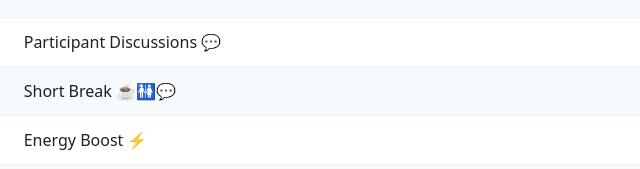
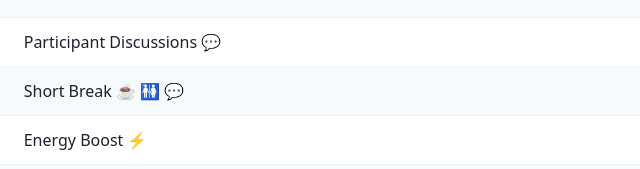
Before and after one commit to vinamelody/2021-website, a Gatsby site: page / in a window 1280 px wide. Shown: the part 6709-6878 px from the top of the page, 406-1046 px from the left. Built offline with nearby package versions, Linux system fonts and the light colour scheme; Gatsby itself is replaced by a stand-in of ours; what @tailwindcss/ui would draw is missing.

Commit message:
Fix spacing

```diff
--- a/src/data/schedule.js
+++ b/src/data/schedule.js
@@ -53,7 +53,7 @@ const schedule = [
     "speaker_twitter": "iosconfsg",
     "talk_description": "15 minutes break",
     "talk_type": "shortbreak",
-    "title": "Break ☕️🚻💬"
+    "title": "Break ☕ 🚻 💬"
   },
   {
     "activity": "iosconfsg21.workshop1",
@@ -123,7 +123,7 @@ const schedule = [
     "speaker_twitter": "iosconfsg",
     "talk_description": "15 minutes break",
     "talk_type": "shortbreak",
-    "title": "Break ☕️🚻💬"
+    "title": "Break ☕ 🚻 💬"
   },
   {
     "activity": "iosconfsg21.workshop2",
@@ -235,7 +235,7 @@ const schedule = [
     "speaker_twitter": "iosconfsg",
     "talk_description": "10 minutes break",
     "talk_type": "shortbreak",
-    "title": "Short Break ☕️🚻💬"
+    "title": "Short Break ☕ 🚻 💬"
   },
   {
     "activity": "iosconfsg21.day1",
@@ -389,7 +389,7 @@ const schedule = [
     "speaker_twitter": "iosconfsg",
     "talk_description": "",
     "talk_type": "shortbreak",
-    "title": "Closing with Games 🎮👾🀄️"
+    "title": "Closing with Games 🎮 👾 🀄️"
   },
 
   {
@@ -488,7 +488,7 @@ const schedule = [
     "speaker_twitter": "iosconfsg",
     "talk_description": "10 minutes break",
     "talk_type": "shortbreak",
-    "title": "Short Break ☕️🚻💬"
+    "title": "Short Break ☕️ 🚻 💬"
   },
   {
     "activity": "iosconfsg21.day2",
@@ -632,7 +632,7 @@ const schedule = [
     "speaker_twitter": "iosconfsg",
     "talk_description": "",
     "talk_type": "shortbreak",
-    "title": "Closing + Virtual After-party 🍹🍻🧉"
+    "title": "Closing + Virtual After-party 🍹 🍻 🧉"
   }
 ]
 
```
